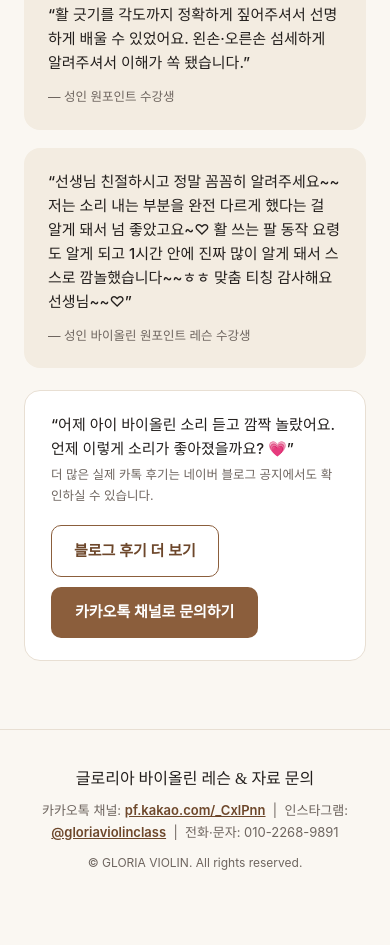
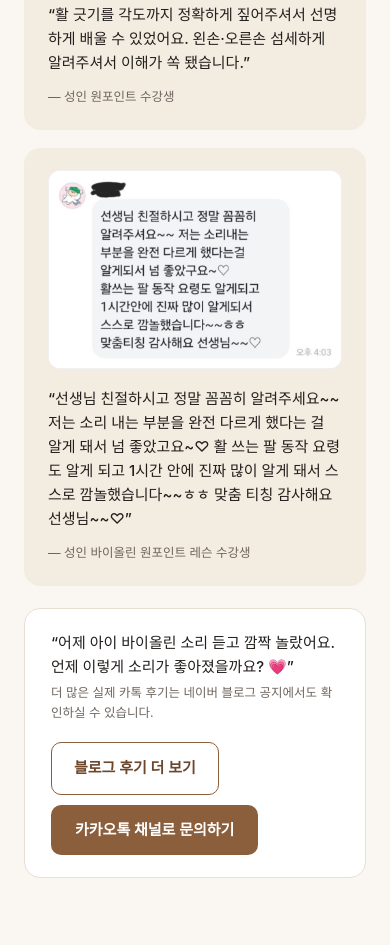
Before and after one commit to glorialee9112-design/glorialee9112-design.github.io, a plain HTML site: page index.html in a window 390 px wide. Shown: the part 8269-9214 px from the top of the page. Before the commit the page ends 9190 px from the top, so only its background shows below. Drawn offline with Linux system fonts and the light colour scheme; a web font is replaced by a local one.

Commit message:
홈페이지: 성인 원포인트 카톡 후기 캡처 이미지 추가 (5번째 후기 카드 2단 배치, 모바일 1단)

```diff
--- a/index.html
+++ b/index.html
@@ -149,6 +149,14 @@
     }
     .review-quote { font-size: 15px; font-weight: 500; color: var(--ink); line-height: 1.6; }
     .review-meta { font-size: 12.5px; color: var(--muted); margin-top: 12px; }
+    .review-photo-card {
+      display: grid; grid-template-columns: minmax(0, 380px) minmax(0, 1fr);
+      align-items: center; gap: 26px;
+    }
+    .review-photo-card img {
+      display: block; width: 100%; height: auto; max-width: 100%;
+      border-radius: 12px; border: 1px solid rgba(0, 0, 0, 0.06); background: #fff;
+    }
     .review-cta {
       margin-top: 22px; background: var(--card); border: 1px solid var(--line); border-radius: 16px;
       padding: 22px 26px; display: flex; justify-content: space-between; align-items: center; gap: 18px;
@@ -163,6 +171,10 @@
       .video-grid { grid-template-columns: repeat(2, 1fr); }
       h1 { font-size: 28px; }
       .review-cta { flex-direction: column; align-items: flex-start; }
+    }
+    @media (max-width: 820px) {
+      .review-photo-card { grid-template-columns: 1fr; gap: 18px; }
+      .review-photo-card img { max-width: 460px; }
     }
     @media (max-width: 720px) {
       header { padding: 10px 14px; background: var(--bg); }
@@ -440,9 +452,12 @@
         <div class="review-quote">“활 긋기를 각도까지 정확하게 짚어주셔서 선명하게 배울 수 있었어요. 왼손·오른손 섬세하게 알려주셔서 이해가 쏙 됐습니다.”</div>
         <div class="review-meta">— 성인 원포인트 수강생</div>
       </div>
-      <div class="review-card" style="grid-column: 1 / -1;">
-        <div class="review-quote">“선생님 친절하시고 정말 꼼꼼히 알려주세요~~ 저는 소리 내는 부분을 완전 다르게 했다는 걸 알게 돼서 넘 좋았고요~♡ 활 쓰는 팔 동작 요령도 알게 되고 1시간 안에 진짜 많이 알게 돼서 스스로 깜놀했습니다~~ㅎㅎ 맞춤 티칭 감사해요 선생님~~♡”</div>
-        <div class="review-meta">— 성인 바이올린 원포인트 레슨 수강생</div>
+      <div class="review-card review-photo-card" style="grid-column: 1 / -1;">
+        <img src="assets/review_adult_onepoint.jpg" alt="성인 바이올린 원포인트 레슨 수강생이 보낸 카카오톡 후기 캡처" width="855" height="578" loading="lazy">
+        <div class="review-photo-text">
+          <div class="review-quote">“선생님 친절하시고 정말 꼼꼼히 알려주세요~~ 저는 소리 내는 부분을 완전 다르게 했다는 걸 알게 돼서 넘 좋았고요~♡ 활 쓰는 팔 동작 요령도 알게 되고 1시간 안에 진짜 많이 알게 돼서 스스로 깜놀했습니다~~ㅎㅎ 맞춤 티칭 감사해요 선생님~~♡”</div>
+          <div class="review-meta">— 성인 바이올린 원포인트 레슨 수강생</div>
+        </div>
       </div>
     </div>
     <div class="review-cta">
```
Also changed, not shown: assets/review_adult_onepoint.jpg (added).
